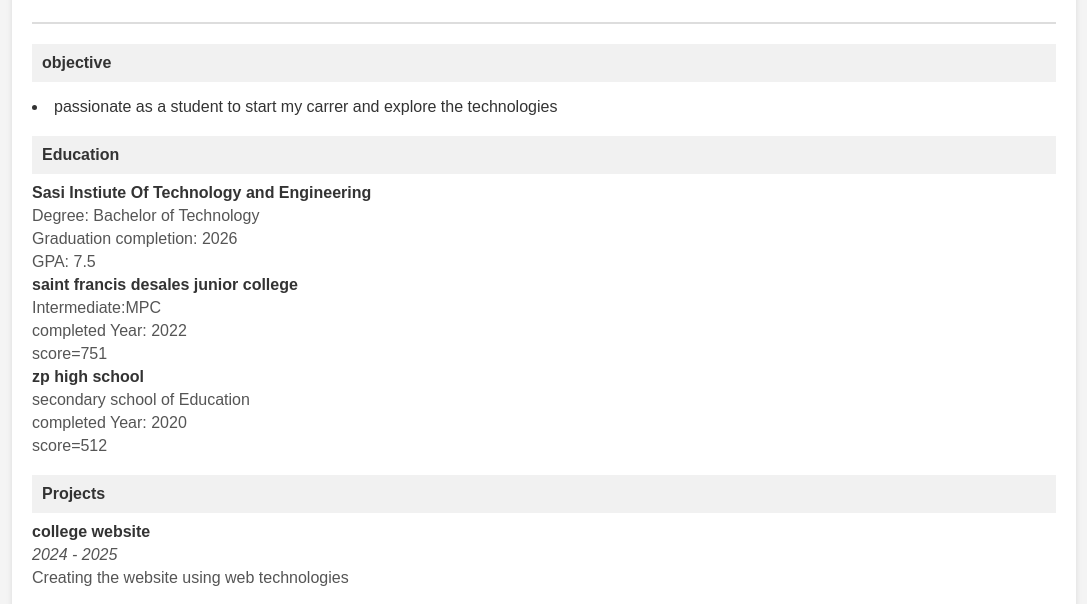
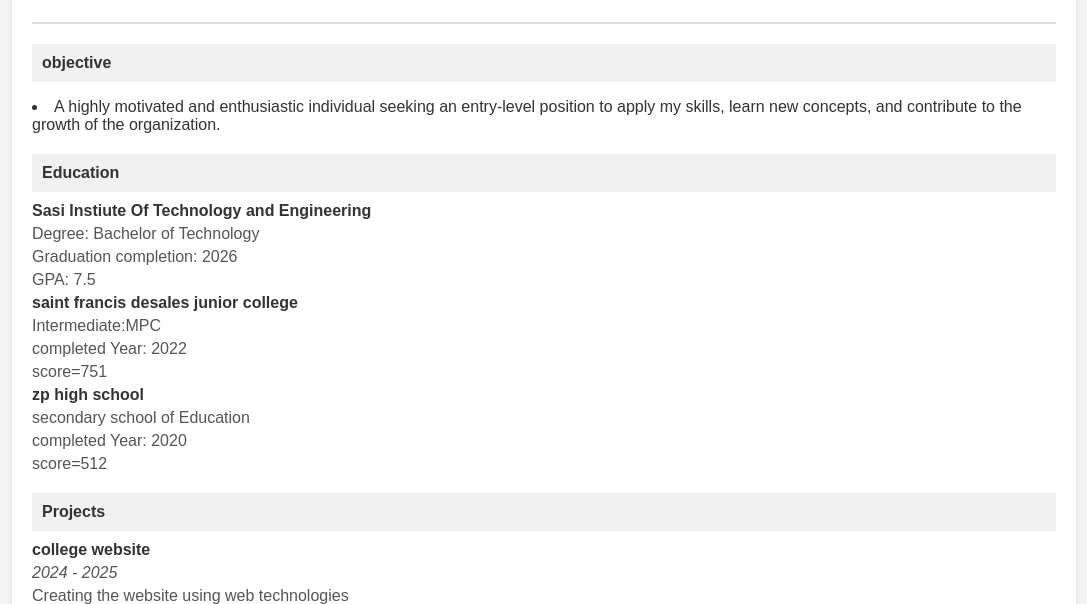
Before and after one commit to Vejsndbdgs/vejsndbdgs.github.io, a plain HTML site: page index.html in a window 1280 px wide. Shown: the part 205-809 px from the top of the page, without its empty margins (96-1183 px from the left). Drawn offline with Linux system fonts and the light colour scheme.

Commit message:
Update index.html

```diff
--- a/index.html
+++ b/index.html
@@ -98,7 +98,7 @@
         <div class="section-title">objective</div>
         <div class="objective">
             <div class="objective">
-                <P><li>passionate as a student to start my carrer and explore the technologies</li></P>
+                <P><li>A highly motivated and enthusiastic individual seeking an entry-level position to apply my skills, learn new concepts, and contribute to the growth of the organization.</li></P>
             </div>
         </div>
 
```
